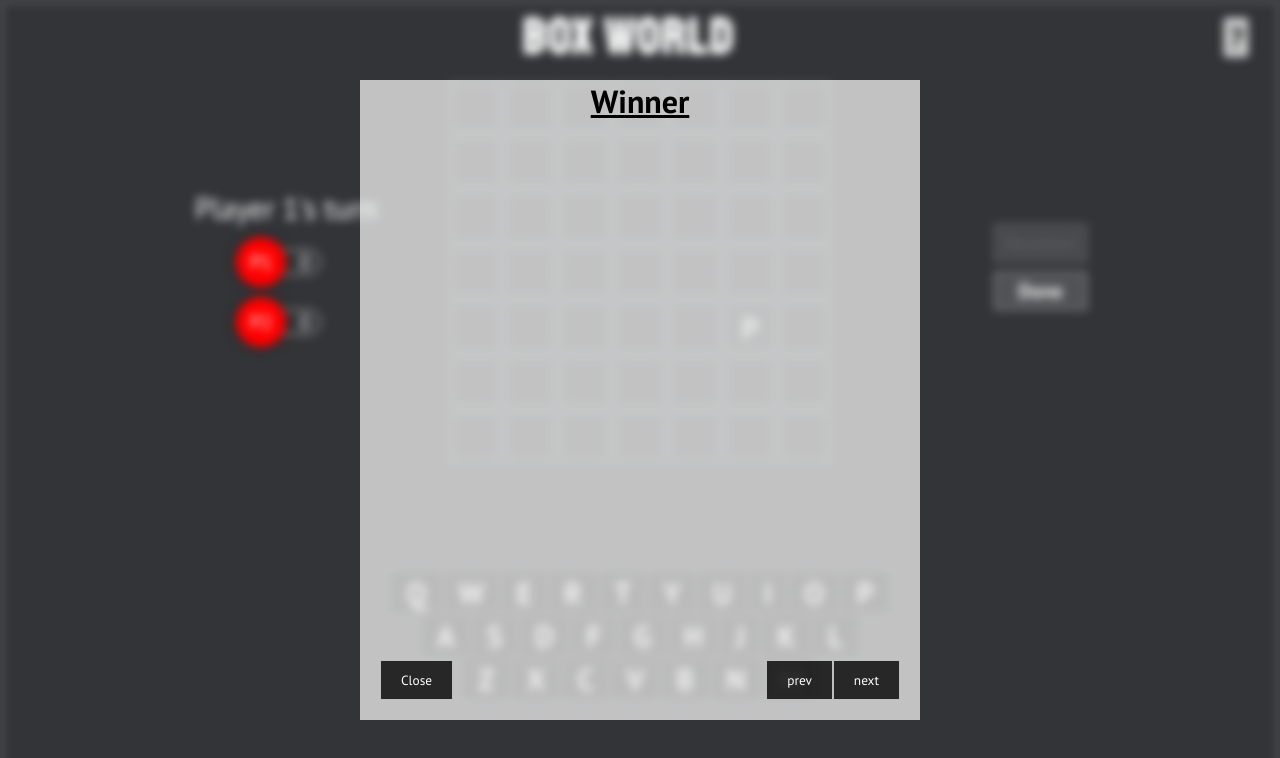
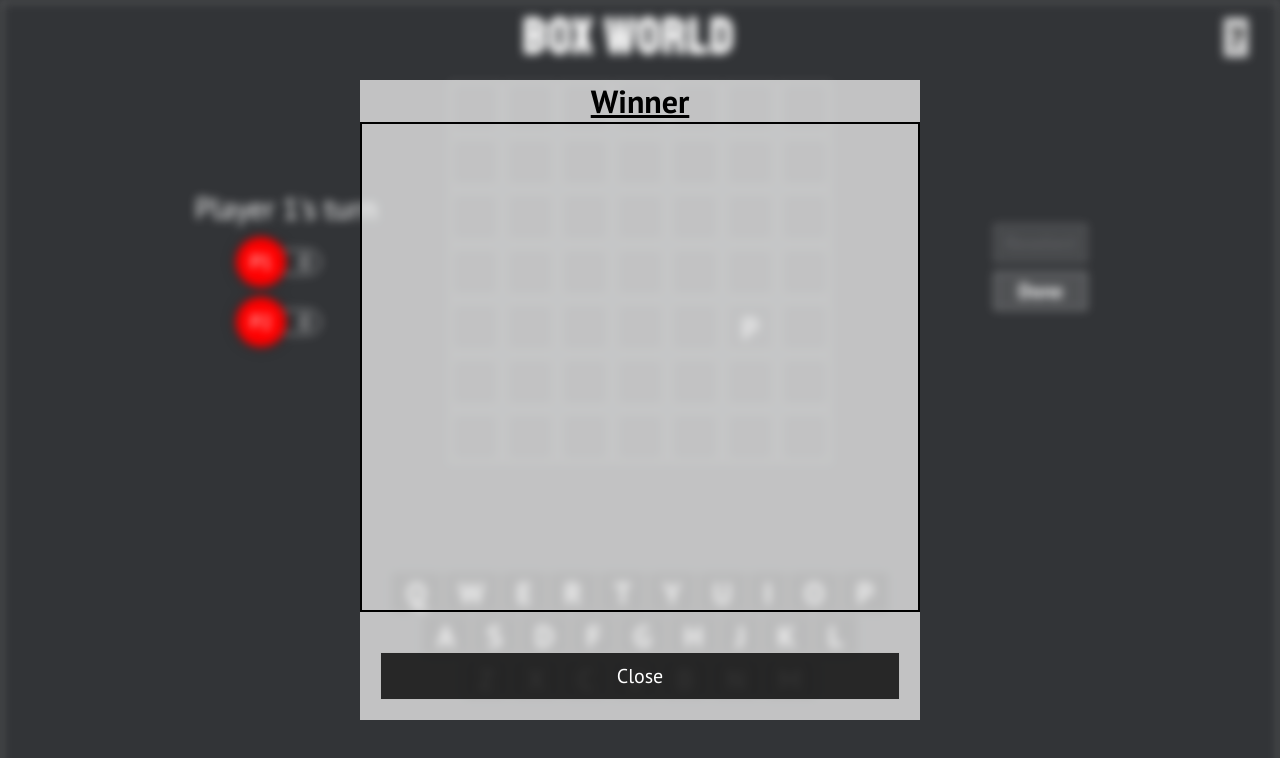
Before and after one commit to kartikth40/box_world, a React (Create React App) app: page / in a window 1280 px wide. Shown: the top 758 px of the page. Built offline with nearby package versions, Linux system fonts and the light colour scheme.

Commit message:
added to logic to make winner modal show when a player wins the game

```diff
--- a/src/components/MiddleSection/index.jsx
+++ b/src/components/MiddleSection/index.jsx
@@ -3,8 +3,9 @@ import Grid from '../../components/Grid'
 import handleMouseEvents from '../../assets/handleMouseEvents'
 
 import './style.css'
+import { useSelector } from 'react-redux'
 
-const MiddleSection = ({ disable, setDisable }) => {
+const MiddleSection = ({ setWinner, disable, setDisable }) => {
   const [Player1Turn, setPlayer1Turn] = useState(true)
   const [wordSelected, setWordSelected] = useState('')
   const [loading, setLoading] = useState(false)
@@ -15,6 +16,16 @@ const MiddleSection = ({ disable, setDisable }) => {
   useEffect(() => {
     handleMouseEvents(setWordSelected, setValidity, setLoading)
   }, [])
+
+  const { fixedTiles } = useSelector((state) => ({ ...state }))
+
+  const checkTotalFixed = () => {
+    let count = 0
+    for (let tile in fixedTiles.tiles) {
+      if (fixedTiles.tiles[tile]) count++
+    }
+    if (count >= 49) setWinner(score1 > score2 ? 1 : 2)
+  }
 
   useEffect(() => {
     if (validity === null) return
@@ -29,6 +40,12 @@ const MiddleSection = ({ disable, setDisable }) => {
 
     setTimeout(() => {
       if (validity) {
+        if (
+          score1 + wordSelected.length >= 50 ||
+          score2 + wordSelected.length >= 50
+        ) {
+          setWinner(score1 > score2 ? 1 : 2)
+        }
         if (Player1Turn) setScore1((prev) => prev + wordSelected.length)
         else setScore2((prev) => prev + wordSelected.length)
       } else {
@@ -41,6 +58,7 @@ const MiddleSection = ({ disable, setDisable }) => {
     setPlayer1Turn((prev) => !prev)
     setValidity(null)
     setWordSelected('')
+    checkTotalFixed()
   }, [validity])
 
   const handleDone = () => {
--- a/src/components/WinnerModal/index.jsx
+++ b/src/components/WinnerModal/index.jsx
@@ -10,17 +10,11 @@ const WinnerModal = ({ setShowWinner }) => {
   return (
     <div className="winner-container">
       <h1 className="win-heading">Winner</h1>
-
+      <div className="win-content"></div>
       <div className="win-buttons">
-        <div className="left">
-          <button className="close-btn" onClick={handleClose}>
-            Close
-          </button>
-        </div>
-        <div className="right">
-          <button>prev</button>
-          <button>next</button>
-        </div>
+        <button className="close-btn" onClick={handleClose}>
+          Close
+        </button>
       </div>
     </div>
   )
--- a/src/components/WinnerModal/style.css
+++ b/src/components/WinnerModal/style.css
@@ -23,15 +23,23 @@
   color: black;
   text-decoration: underline;
 }
-
+.win-content {
+  padding: 10px 20px;
+  flex-grow: 1;
+  height: 100%;
+  width: 100%;
+  border: black solid 2px;
+}
 .win-buttons {
   width: 100%;
   display: flex;
-  justify-content: space-between;
+  justify-content: center;
   padding: 40px 20px 20px 20px;
 }
 
 .win-buttons button {
+  width: 100%;
+  font-size: 20px;
   border: rgba(255, 255, 255, 0.7) solid 1px;
   background-color: rgba(0, 0, 0, 0.8);
   color: white;
--- a/src/pages/Home/index.jsx
+++ b/src/pages/Home/index.jsx
@@ -10,17 +10,25 @@ const Home = () => {
   const [disable, setDisable] = useState(false)
   const [showTutorial, setShowTutorial] = useState(false)
   const [showWinner, setShowWinner] = useState(true)
+  const [winner, setWinner] = useState(0)
   return (
     <>
       <main
         className={`page-container ${(showTutorial || showWinner) && 'blur'}`}
       >
         <Header setShowTutorial={setShowTutorial} />
-        <MiddleSection disable={disable} setDisable={setDisable} />
+        <MiddleSection
+          setWinner={setWinner}
+          disable={disable}
+          setDisable={setDisable}
+        />
         <Footer disable={disable} setDisable={setDisable} />
       </main>
       {showTutorial && <Tutorial setShowTutorial={setShowTutorial} />}
-      {showWinner && <WinnerModal setShowWinner={setShowWinner} />}
+      {
+        // winner !== 0 &&
+        showWinner && <WinnerModal setShowWinner={setShowWinner} />
+      }
     </>
   )
 }
```
